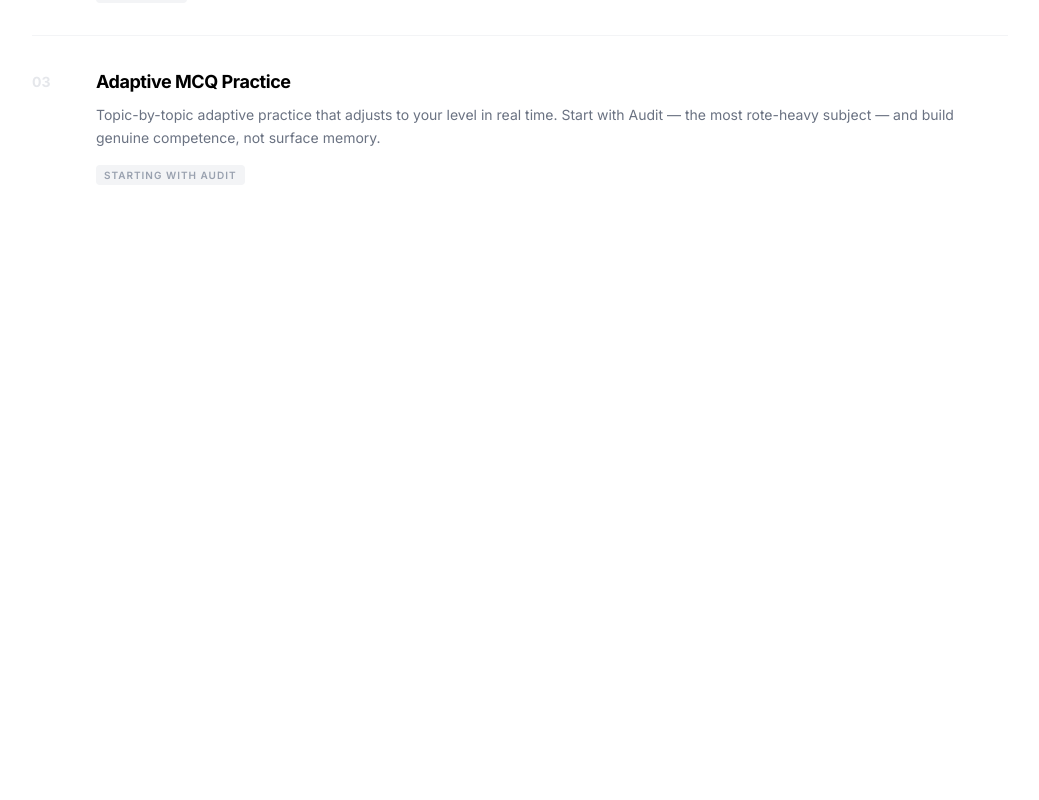
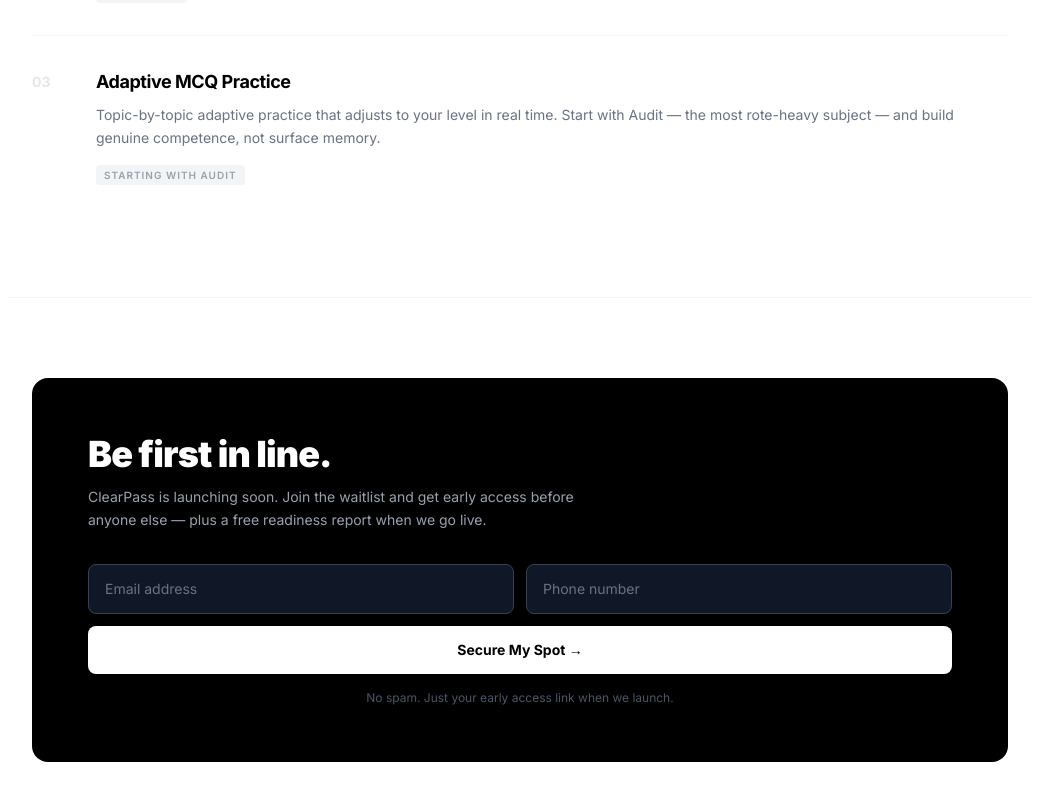
Before and after one commit to prabhavmakkar/clearpass, a React (Vite) app: page / in a window 1280 px wide. Shown: the part 2460-3260 px from the top of the page, without its empty margins (120-1159 px from the left). Before the commit the page ends 2757 px from the top, so only its background shows below. Built offline with nearby package versions, Linux system fonts and the light colour scheme.

Commit message:
feat: add Waitlist form with validation and Apps Script integration

```diff
--- a/src/App.tsx
+++ b/src/App.tsx
@@ -2,6 +2,7 @@
 import Hero from './components/Hero'
 import Story from './components/Story'
 import Features from './components/Features'
+import Waitlist from './components/Waitlist'
 
 export default function App() {
   return (
@@ -12,6 +13,8 @@
       <Story />
       <hr className="mx-auto max-w-5xl border-gray-100" />
       <Features />
+      <hr className="mx-auto max-w-5xl border-gray-100" />
+      <Waitlist />
     </div>
   )
 }
--- /dev/null
+++ b/src/components/Waitlist.tsx
@@ -0,0 +1,121 @@
+// src/components/Waitlist.tsx
+import { useState } from 'react'
+import { motion } from 'framer-motion'
+import { useScrollReveal } from '../hooks/useScrollReveal'
+
+type FormState = 'idle' | 'submitting' | 'success' | 'error'
+
+function validateEmail(value: string): string | null {
+  if (!value.trim()) return 'Email is required'
+  if (!/^[^\s@]+@[^\s@]+\.[^\s@]+$/.test(value)) return 'Enter a valid email address'
+  return null
+}
+
+function validatePhone(value: string): string | null {
+  if (!value.trim()) return 'Phone number is required'
+  const digits = value.replace(/[\s\-+]/g, '').replace(/^91/, '')
+  if (!/^\d{10}$/.test(digits)) return 'Enter a valid 10-digit phone number'
+  return null
+}
+
+export default function Waitlist() {
+  const reveal = useScrollReveal()
+  const [email, setEmail] = useState('')
+  const [phone, setPhone] = useState('')
+  const [emailError, setEmailError] = useState<string | null>(null)
+  const [phoneError, setPhoneError] = useState<string | null>(null)
+  const [formState, setFormState] = useState<FormState>('idle')
+
+  async function handleSubmit(e: React.FormEvent) {
+    e.preventDefault()
+
+    const eErr = validateEmail(email)
+    const pErr = validatePhone(phone)
+    setEmailError(eErr)
+    setPhoneError(pErr)
+    if (eErr || pErr) return
+
+    const url = import.meta.env.VITE_APPS_SCRIPT_URL as string | undefined
+    if (!url) {
+      setFormState('error')
+      return
+    }
+
+    setFormState('submitting')
+    try {
+      const res = await fetch(url, {
+        method: 'POST',
+        headers: { 'Content-Type': 'application/json' },
+        body: JSON.stringify({ email, phone }),
+      })
+      if (!res.ok) throw new Error('Non-ok response')
+      setFormState('success')
+    } catch {
+      setFormState('error')
+    }
+  }
+
+  return (
+    <section id="waitlist" className="mx-auto max-w-5xl px-6 pb-32 pt-20">
+      <motion.div {...reveal} className="rounded-2xl bg-black p-8 md:p-14">
+        {formState === 'success' ? (
+          <div className="text-center">
+            <p className="mb-3 text-3xl font-black text-white">You're on the list.</p>
+            <p className="text-gray-400">
+              We'll send your early access link when ClearPass launches.
+            </p>
+          </div>
+        ) : (
+          <>
+            <h2 className="mb-3 text-3xl font-black tracking-tight text-white md:text-4xl">
+              Be first in line.
+            </h2>
+            <p className="mb-8 max-w-lg text-sm leading-relaxed text-gray-400">
+              ClearPass is launching soon. Join the waitlist and get early access before anyone
+              else — plus a free readiness report when we go live.
+            </p>
+            <form onSubmit={handleSubmit} noValidate>
+              <div className="mb-3 grid grid-cols-1 gap-3 sm:grid-cols-2">
+                <div>
+                  <input
+                    type="email"
+                    placeholder="Email address"
+                    value={email}
+                    onChange={(e) => { setEmail(e.target.value); setEmailError(null) }}
+                    className="w-full rounded-lg border border-gray-700 bg-gray-900 px-4 py-3.5 text-sm text-white placeholder-gray-500 outline-none focus:border-gray-500"
+                  />
+                  {emailError && <p className="mt-1 text-xs text-red-400">{emailError}</p>}
+                </div>
+                <div>
+                  <input
+                    type="tel"
+                    placeholder="Phone number"
+                    value={phone}
+                    onChange={(e) => { setPhone(e.target.value); setPhoneError(null) }}
+                    className="w-full rounded-lg border border-gray-700 bg-gray-900 px-4 py-3.5 text-sm text-white placeholder-gray-500 outline-none focus:border-gray-500"
+                  />
+                  {phoneError && <p className="mt-1 text-xs text-red-400">{phoneError}</p>}
+                </div>
+              </div>
+              <button
+                type="submit"
+                disabled={formState === 'submitting'}
+                className="w-full rounded-lg bg-white py-3.5 text-sm font-bold text-black transition-opacity hover:opacity-90 disabled:opacity-50"
+              >
+                {formState === 'submitting' ? 'Submitting…' : 'Secure My Spot →'}
+              </button>
+              {formState === 'error' && (
+                <p className="mt-3 text-center text-xs text-red-400">
+                  Something went wrong. Please try again.
+                </p>
+              )}
+            </form>
+            <p className="mt-4 text-center text-xs text-gray-600">
+              No spam. Just your early access link when we launch.
+            </p>
+          </>
+        )}
+      </motion.div>
+    </section>
+  )
+}
```
